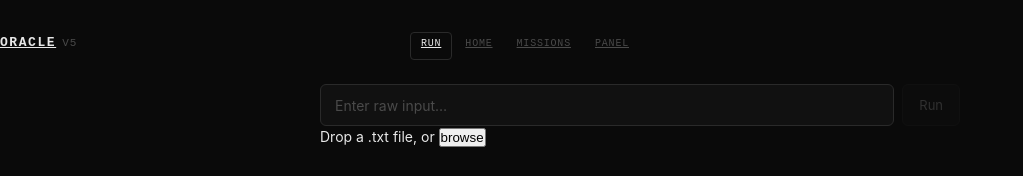
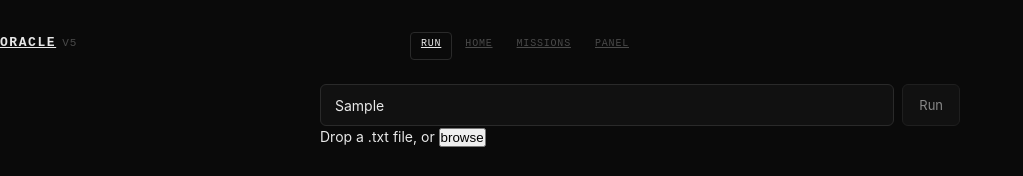
Before and after one commit to second-shot/ORACLE-V5, a React (Vite) app: page / in a window 1280 px wide. Both pictures are taken after typing "Sample" into the empty fields and a click on the button "Proceed". Shown: the top 176 px of the page, without its empty margins (0-1023 px from the left). Built offline with nearby package versions, Linux system fonts and the light colour scheme.

Commit message:
fix: capture entry input value, pass to /run via navigation state
Agent-Logs-Url: https://github.com/second-shot/ORACLE-V5/sessions/88622b90-43cb-4a4f-a093-03da9f947907

Co-authored-by: second-shot <272917922+second-shot@users.noreply.github.com>

```diff
--- a/src/pages/Entry.jsx
+++ b/src/pages/Entry.jsx
@@ -1,11 +1,13 @@
+import { useState } from "react";
 import { useNavigate } from "react-router-dom";
 
 export default function Entry() {
   const navigate = useNavigate();
+  const [value, setValue] = useState("");
 
   function handleSubmit(e) {
     e.preventDefault();
-    navigate("/run");
+    navigate("/run", { state: { initial: value } });
   }
 
   return (
@@ -30,6 +32,8 @@ export default function Entry() {
             className="entry__input"
             type="text"
             placeholder="What are we initiating?"
+            value={value}
+            onChange={(e) => setValue(e.target.value)}
             autoFocus
           />
           <button className="entry__cta" type="submit">
--- a/src/pages/Run.jsx
+++ b/src/pages/Run.jsx
@@ -1,5 +1,5 @@
 import { useState, useRef, useEffect, useCallback } from "react";
-import { useNavigate } from "react-router-dom";
+import { useNavigate, useLocation } from "react-router-dom";
 import { AnimatePresence } from "framer-motion";
 import { SurfaceCard } from "../components/SurfaceCard.jsx";
 import { InputHistory } from "../components/InputHistory.jsx";
@@ -18,6 +18,16 @@ export default function Run() {
   const textareaRef = useRef(null);
   const fileInputRef = useRef(null);
   const navigate = useNavigate();
+  const location = useLocation();
+
+  // pre-populate from Entry navigation state once on mount
+  useEffect(() => {
+    const initial = location.state?.initial;
+    if (initial) {
+      setInput(initial);
+    }
+  // eslint-disable-next-line react-hooks/exhaustive-deps
+  }, []);
 
   useEffect(() => {
     if (textareaRef.current) {
```
